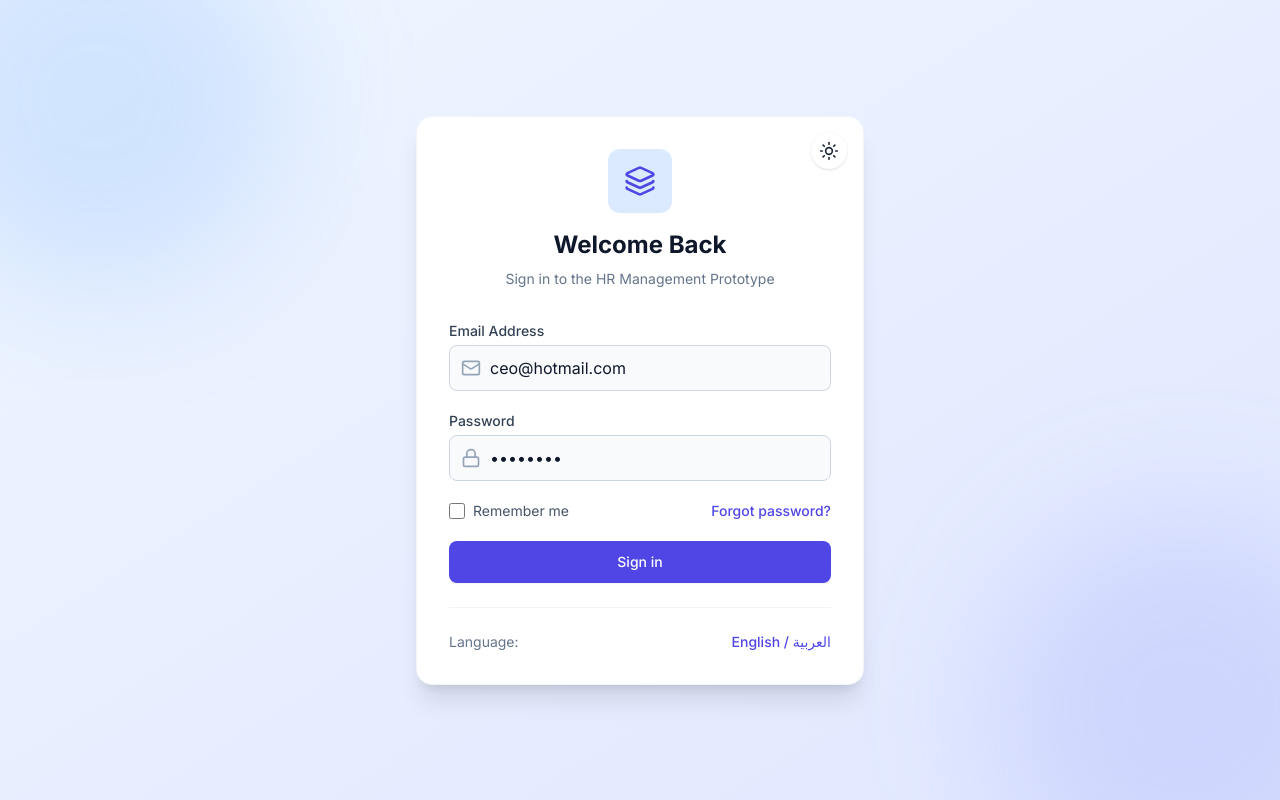
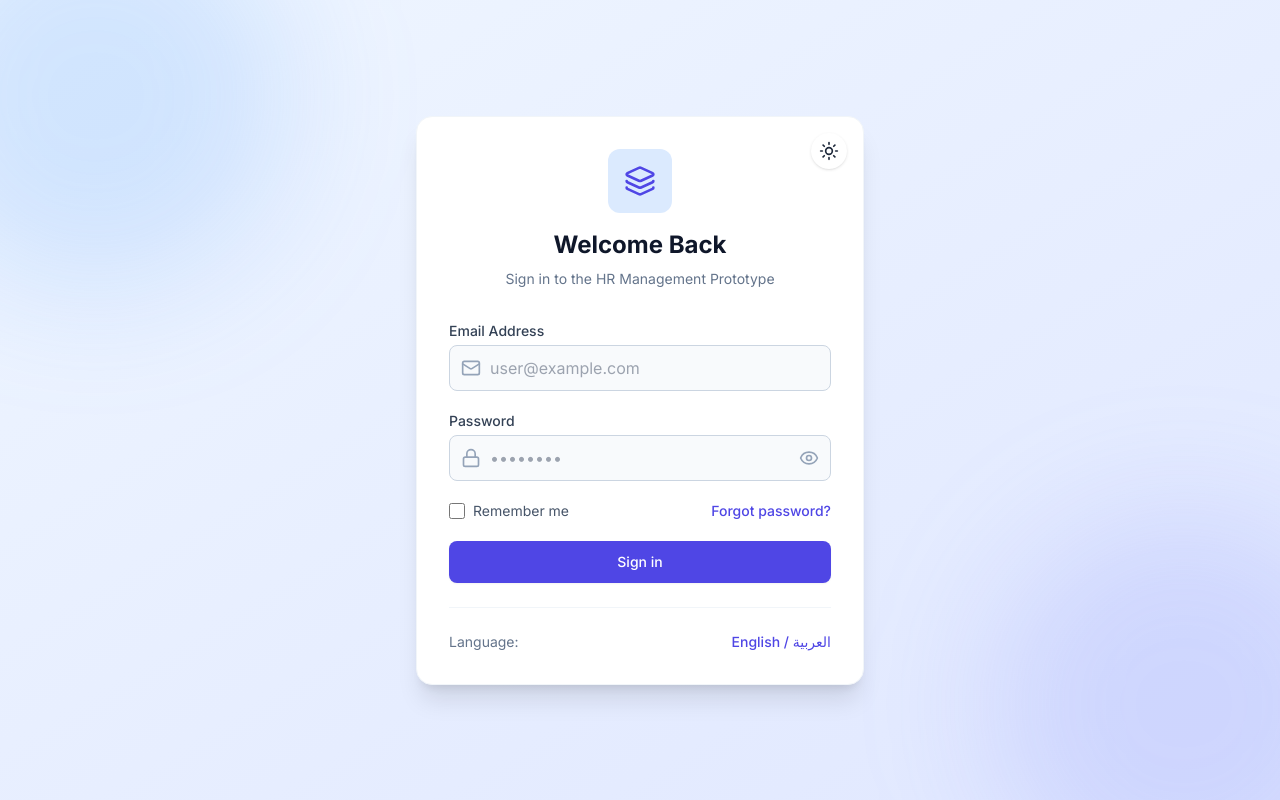
Before and after one commit to JamalCs2001/hr-management-prototype, a Flask app: page /login in a window 1280 px wide. Run offline with Flask 3, Linux system fonts and the light colour scheme; some libraries are stand-ins or nearby versions.

Commit message:
Update login page: remove defaults and add password visibility toggle

```diff
--- a/templates/login.html
+++ b/templates/login.html
@@ -35,7 +35,7 @@
                         <div class="absolute inset-y-0 left-0 pl-3 flex items-center pointer-events-none">
                             <i data-lucide="mail" class="w-5 h-5 text-slate-400"></i>
                         </div>
-                        <input type="email" name="email" required class="block w-full pl-10 pr-3 py-2.5 border border-slate-300 dark:border-slate-600 rounded-lg bg-slate-50 dark:bg-slate-800 text-slate-900 dark:text-white focus:ring-2 focus:ring-primary focus:border-primary transition-colors" placeholder="ceo@hotmail.com" value="ceo@hotmail.com">
+                        <input type="email" name="email" required class="block w-full pl-10 pr-3 py-2.5 border border-slate-300 dark:border-slate-600 rounded-lg bg-slate-50 dark:bg-slate-800 text-slate-900 dark:text-white focus:ring-2 focus:ring-primary focus:border-primary transition-colors" placeholder="user@example.com">
                     </div>
                 </div>
 
@@ -45,7 +45,11 @@
                         <div class="absolute inset-y-0 left-0 pl-3 flex items-center pointer-events-none">
                             <i data-lucide="lock" class="w-5 h-5 text-slate-400"></i>
                         </div>
-                        <input type="password" name="password" required class="block w-full pl-10 pr-3 py-2.5 border border-slate-300 dark:border-slate-600 rounded-lg bg-slate-50 dark:bg-slate-800 text-slate-900 dark:text-white focus:ring-2 focus:ring-primary focus:border-primary transition-colors" placeholder="••••••••" value="ceo12389">
+                        <input type="password" id="password" name="password" required class="block w-full pl-10 pr-10 py-2.5 border border-slate-300 dark:border-slate-600 rounded-lg bg-slate-50 dark:bg-slate-800 text-slate-900 dark:text-white focus:ring-2 focus:ring-primary focus:border-primary transition-colors" placeholder="••••••••">
+                        <button type="button" id="togglePassword" class="absolute inset-y-0 right-0 pr-3 flex items-center text-slate-400 hover:text-slate-600 dark:hover:text-slate-200 focus:outline-none">
+                            <span id="eyeIconShow"><i data-lucide="eye" class="w-5 h-5"></i></span>
+                            <span id="eyeIconHide" class="hidden"><i data-lucide="eye-off" class="w-5 h-5"></i></span>
+                        </button>
                     </div>
                 </div>
 
@@ -93,6 +97,27 @@
                 }
             });
         }
+
+        // Password visibility toggle
+        const togglePassword = document.getElementById('togglePassword');
+        const passwordInput = document.getElementById('password');
+        const eyeIconShow = document.getElementById('eyeIconShow');
+        const eyeIconHide = document.getElementById('eyeIconHide');
+
+        if (togglePassword && passwordInput) {
+            togglePassword.addEventListener('click', () => {
+                const type = passwordInput.getAttribute('type') === 'password' ? 'text' : 'password';
+                passwordInput.setAttribute('type', type);
+
+                if (type === 'password') {
+                    eyeIconShow.classList.remove('hidden');
+                    eyeIconHide.classList.add('hidden');
+                } else {
+                    eyeIconShow.classList.add('hidden');
+                    eyeIconHide.classList.remove('hidden');
+                }
+            });
+        }
     });
 </script>
 {% endblock %}
```
